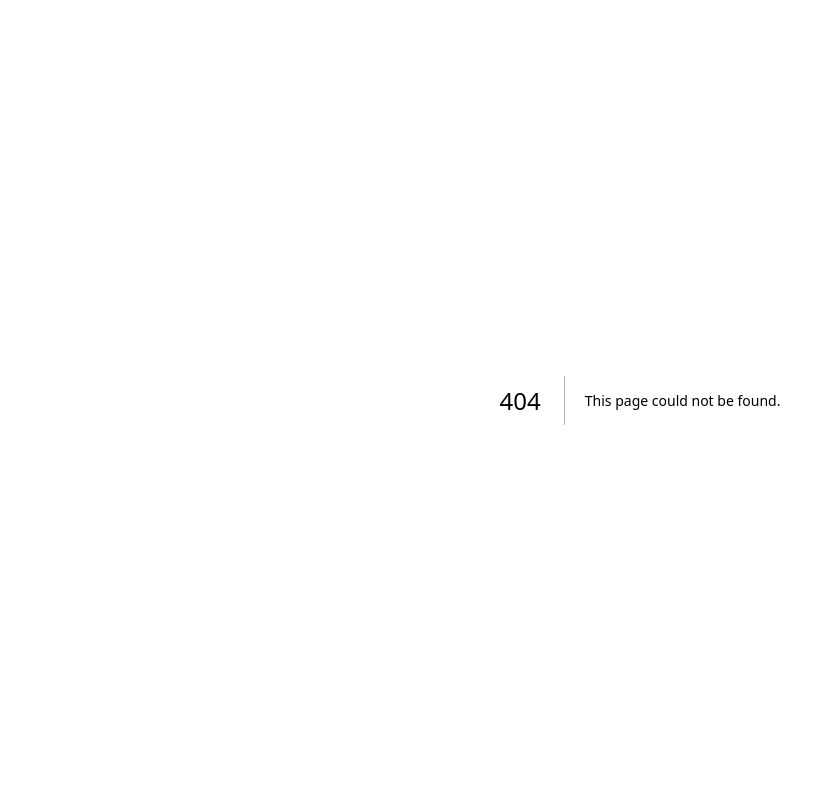
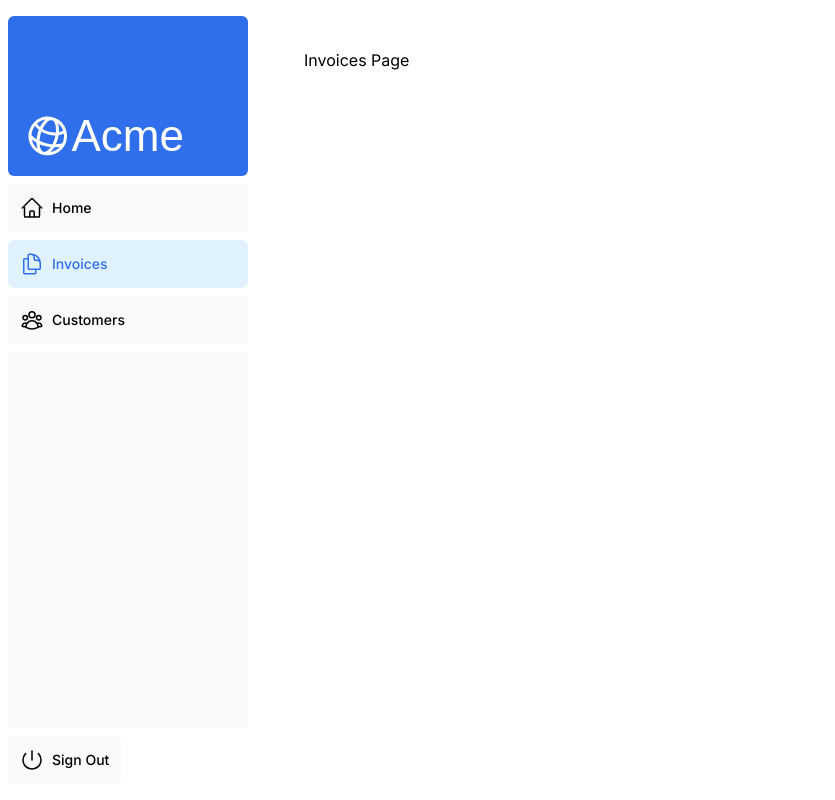
Before and after one commit to thuyencode/nextjs-learn, a Next.js app: page /dashboard/invoices in a window 1280 px wide. Before the commit this address had no page. Shown: the whole page, without its empty margins (0-835 px from the left). Built offline with nearby package versions, Linux system fonts and the light colour scheme; a web font is replaced by a local one.

Commit message:
Navigating Between Pages

```diff
--- /dev/null
+++ b/app/dashboard/customers/page.tsx
@@ -0,0 +1,3 @@
+export default function Page() {
+  return <p>Customers Page</p>
+}
--- /dev/null
+++ b/app/dashboard/invoices/page.tsx
@@ -0,0 +1,3 @@
+export default function Page() {
+  return <p>Invoices Page</p>
+}
--- /dev/null
+++ b/app/dashboard/layout.tsx
@@ -0,0 +1,13 @@
+import SideNav from '@/app/ui/dashboard/sidenav'
+import { ReactNode } from 'react'
+
+export default function Layout({ children }: { children: ReactNode }) {
+  return (
+    <div className='flex h-screen flex-col md:flex-row md:overflow-hidden'>
+      <div className='w-full flex-none md:w-64'>
+        <SideNav />
+      </div>
+      <div className='grow p-6 md:overflow-y-auto md:p-12'>{children}</div>
+    </div>
+  )
+}
--- /dev/null
+++ b/app/dashboard/page.tsx
@@ -0,0 +1,3 @@
+export default function Page() {
+  return <p>Dashboard Page</p>
+}
--- a/app/ui/dashboard/nav-links.tsx
+++ b/app/ui/dashboard/nav-links.tsx
@@ -1,8 +1,13 @@
+'use client'
+
 import {
   DocumentDuplicateIcon,
   HomeIcon,
   UserGroupIcon,
 } from '@heroicons/react/24/outline'
+import clsx from 'clsx'
+import Link from 'next/link'
+import { usePathname } from 'next/navigation'
 
 // Map of links to display in the side navigation.
 // Depending on the size of the application, this would be stored in a database.
@@ -17,19 +22,24 @@
 ]
 
 export default function NavLinks() {
+  const pathname = usePathname()
+
   return (
     <>
       {links.map((link) => {
         const LinkIcon = link.icon
         return (
-          <a
+          <Link
             key={link.name}
             href={link.href}
-            className='flex h-[48px] grow items-center justify-center gap-2 rounded-md bg-gray-50 p-3 text-sm font-medium hover:bg-sky-100 hover:text-blue-600 md:flex-none md:justify-start md:p-2 md:px-3'
+            className={clsx(
+              'flex h-[48px] grow items-center justify-center gap-2 rounded-md bg-gray-50 p-3 text-sm font-medium hover:bg-sky-100 hover:text-blue-600 md:flex-none md:justify-start md:p-2 md:px-3',
+              { 'bg-sky-100 text-blue-600': pathname === link.href }
+            )}
           >
             <LinkIcon className='w-6' />
             <p className='hidden md:block'>{link.name}</p>
-          </a>
+          </Link>
         )
       })}
     </>
```
